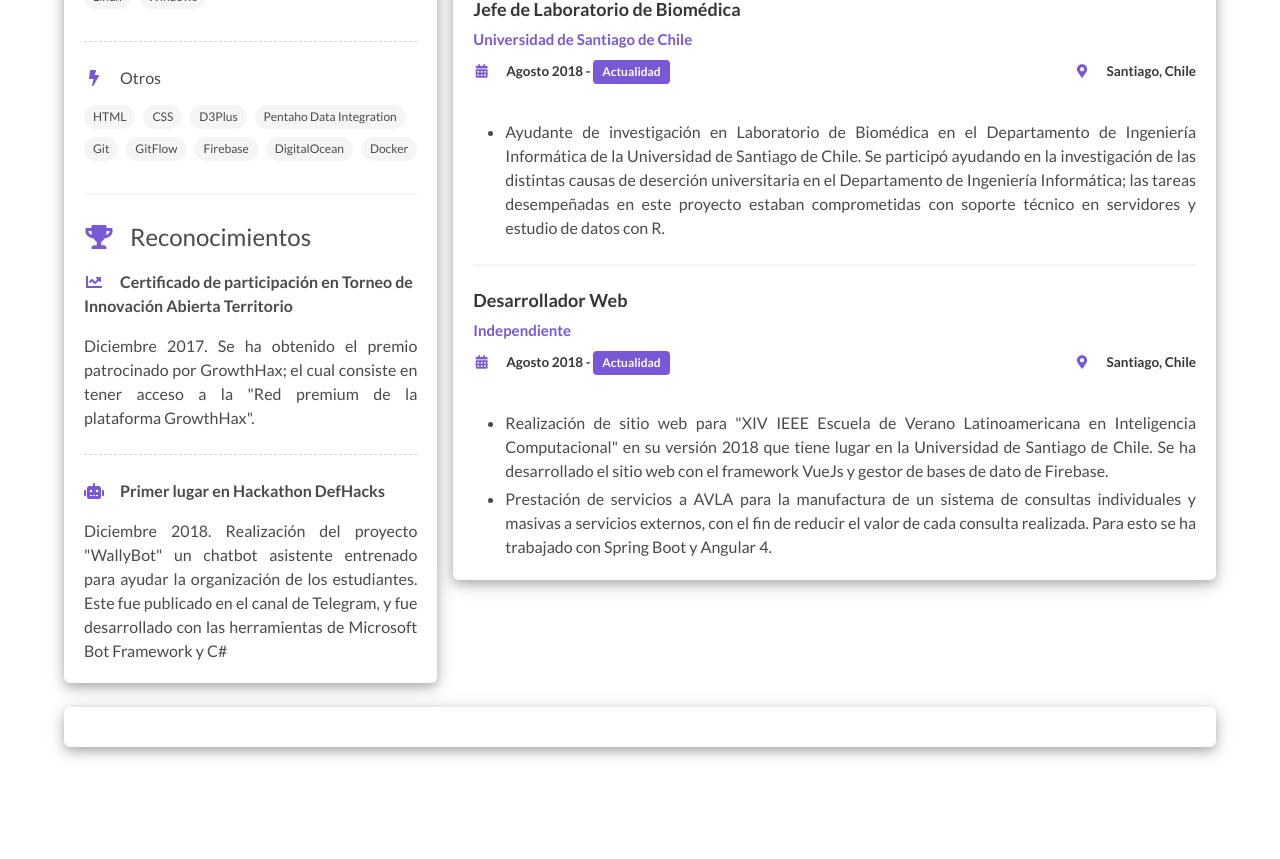
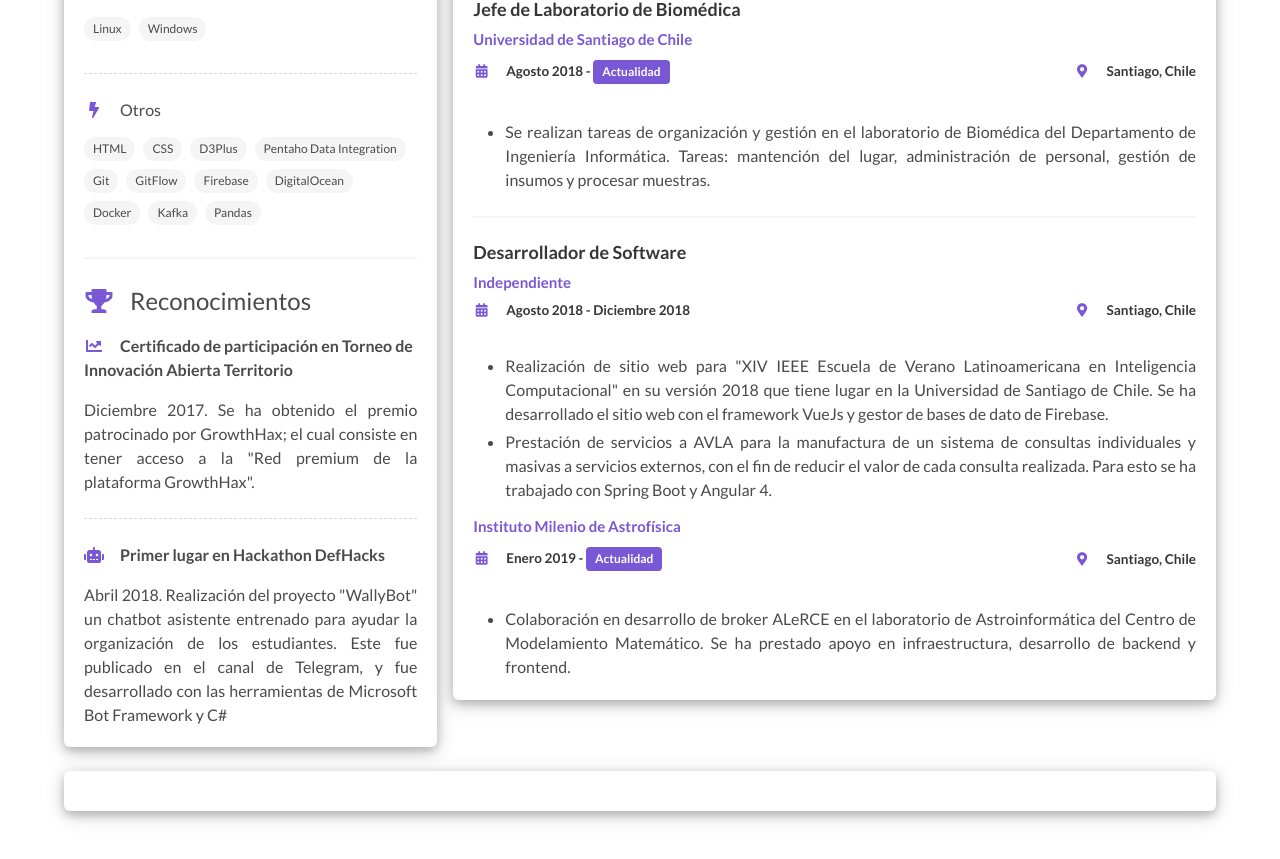
Before and after one commit to JavierArredondo/JavierArredondo.github.io, a Vue app: page / in a window 1280 px wide. Shown: the part 1680-2539 px from the top of the page. Before the commit the page ends 2475 px from the top, so only its background shows below. Built offline with nearby package versions, Linux system fonts and the light colour scheme.

Commit message:
Actualización

```diff
--- a/src/components/Experience.vue
+++ b/src/components/Experience.vue
@@ -69,22 +69,17 @@
       </div>
       <ul class="has-text-justified">
         <li>
-          Ayudante de investigación en Laboratorio de Biomédica en el Departamento
-          de Ingeniería Informática de la Universidad de Santiago de Chile. Se participó
-          ayudando en la investigación de las distintas causas de deserción universitaria
-          en el Departamento de Ingeniería Informática; las tareas desempeñadas en
-          este proyecto estaban comprometidas con soporte técnico en servidores y
-          estudio de datos con R.
+          Se realizan tareas de organización y gestión en el laboratorio de Biomédica del Departamento de Ingeniería Informática. Tareas: mantención del lugar, administración de personal, gestión de insumos y procesar muestras.
         </li>
       </ul>
     </div>
 
     <hr>
     <div class="content is-small is-margin-5">
-      <h3>Desarrollador Web</h3>
+      <h3>Desarrollador de Software</h3>
       <h4 class="has-text-primary">Independiente</h4>
       <div class="level">
-        <h5><i class="fa fa-calendar-alt  fa-fw margin-right has-text-primary"></i>Agosto 2018 -  <b-tag type="is-primary">Actualidad</b-tag></h5>
+        <h5><i class="fa fa-calendar-alt  fa-fw margin-right has-text-primary"></i>Agosto 2018 - Diciembre 2018</h5>
         <h5><i class="fa fa-map-marker-alt  fa-fw margin-right has-text-primary"></i>Santiago, Chile</h5>
       </div>
       <ul class="has-text-justified">
@@ -99,6 +94,16 @@
           consultas individuales y masivas a servicios externos, con el fin de reducir el
           valor de cada consulta realizada. Para esto se ha trabajado con Spring Boot y
           Angular 4.
+        </li>
+      </ul>
+      <h4 class="has-text-primary">Instituto Milenio de Astrofísica</h4>
+      <div class="level">
+        <h5><i class="fa fa-calendar-alt  fa-fw margin-right has-text-primary"></i>Enero 2019 -  <b-tag type="is-primary">Actualidad</b-tag></h5>
+        <h5><i class="fa fa-map-marker-alt  fa-fw margin-right has-text-primary"></i>Santiago, Chile</h5>
+      </div>
+      <ul class="has-text-justified">
+        <li>
+          Colaboración en desarrollo de broker ALeRCE en el laboratorio de Astroinformática del Centro de Modelamiento Matemático. Se ha prestado apoyo en infraestructura, desarrollo de backend y frontend.
         </li>
       </ul>
     </div>
--- a/src/components/Information.vue
+++ b/src/components/Information.vue
@@ -16,6 +16,8 @@
       <b-tag rounded class="is-primary">Patrones de Diseño</b-tag>
       <b-tag rounded class="is-primary">UX</b-tag>
       <b-tag rounded class="is-primary">Arquitectura de Software</b-tag>
+      <b-tag rounded class="is-primary">Astroinformática</b-tag>
+      <b-tag rounded class="is-primary">Machine Learning</b-tag>
     </b-taglist>
     <hr>
     <h3><i class="fa fa-globe-americas fa-fw margin-right has-text-primary"></i>Idiomas</h3>
@@ -80,6 +82,8 @@
       <b-tag rounded>Firebase</b-tag>
       <b-tag rounded>DigitalOcean</b-tag>
       <b-tag rounded>Docker</b-tag>
+      <b-tag rounded>Kafka</b-tag>
+      <b-tag rounded>Pandas</b-tag>
     </b-taglist>
     <hr>
     <h3><i class="fa fa-trophy  fa-fw margin-right has-text-primary"></i>Reconocimientos</h3>
@@ -90,7 +94,7 @@
     <div class="is-dashed"></div>
     <div class="content">
       <p class="has-text-weight-bold"><i class="fa fa-robot fa-fw margin-right has-text-primary"></i>Primer lugar en Hackathon DefHacks</p>
-      <p class="has-text-justified">Diciembre 2018. Realización del proyecto "WallyBot" un chatbot asistente entrenado para ayudar la organización de los estudiantes. Este fue publicado en el canal de Telegram, y fue desarrollado con las herramientas de Microsoft Bot Framework y C#</p>
+      <p class="has-text-justified">Abril 2018. Realización del proyecto "WallyBot" un chatbot asistente entrenado para ayudar la organización de los estudiantes. Este fue publicado en el canal de Telegram, y fue desarrollado con las herramientas de Microsoft Bot Framework y C#</p>
     </div>
   </section>
 </template>
```
